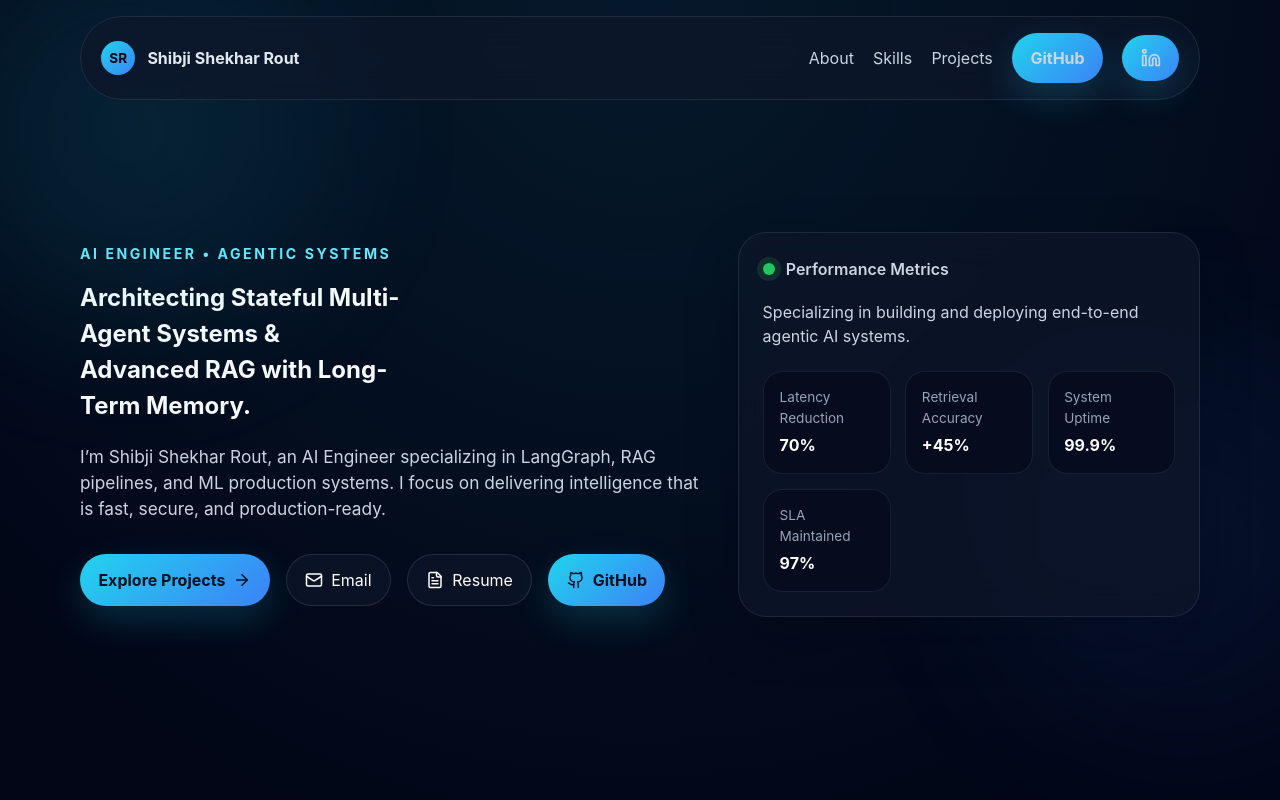
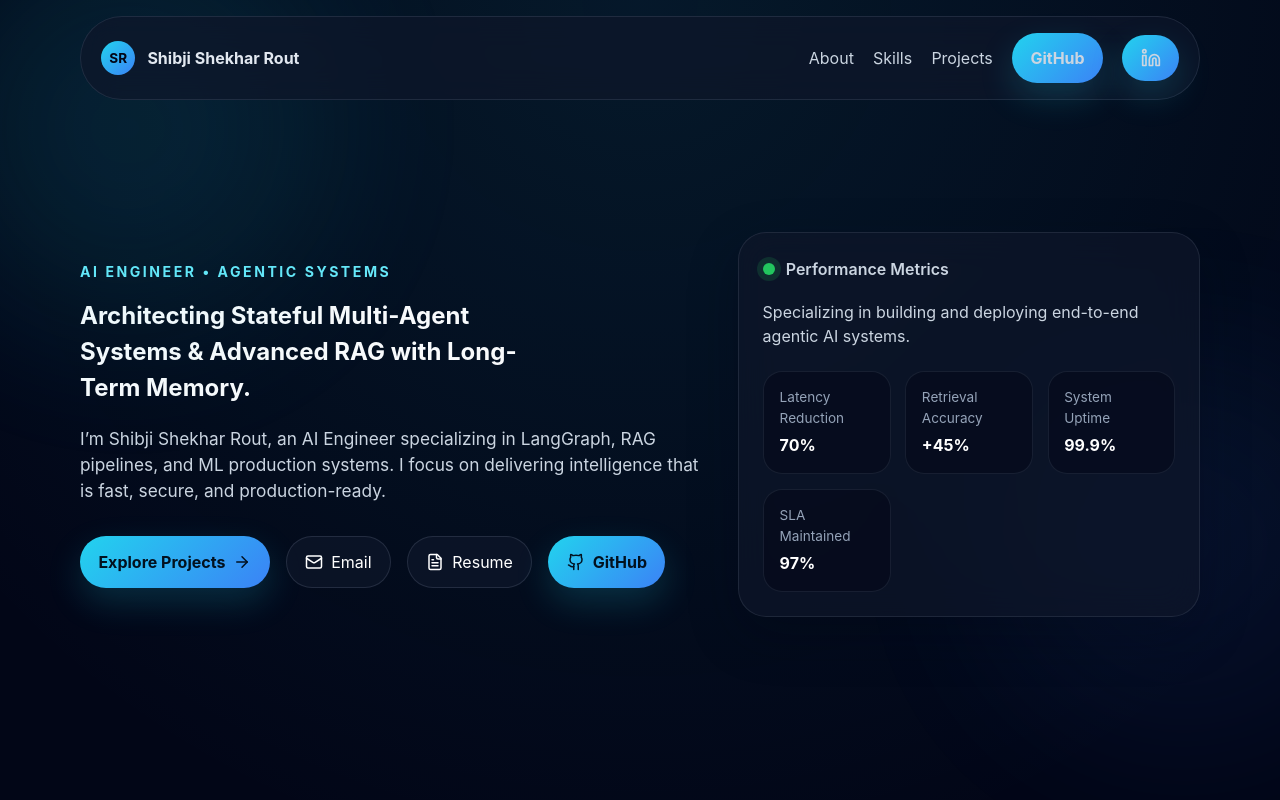
Before and after one commit to ShibjiRout/shibji-portfolio, a React (Vite) app: page / in a window 1280 px wide. Shown: the top 800 px of the page. Built offline with nearby package versions, Linux system fonts and the light colour scheme.

Commit message:
Resolve foormat issue.02

```diff
--- a/src/styles.css
+++ b/src/styles.css
@@ -197,9 +197,9 @@
 }
 
 .hero h1 {
-  font-size: clamp(3.5 rem, 6vw, 4.2rem);
+  font-size: clamp(3.8 rem, 6vw, 5rem);
   line-height: 1.;
-  max-width: 20ch;
+  max-width: 28ch;
 }
 
 .hero-text {
```
